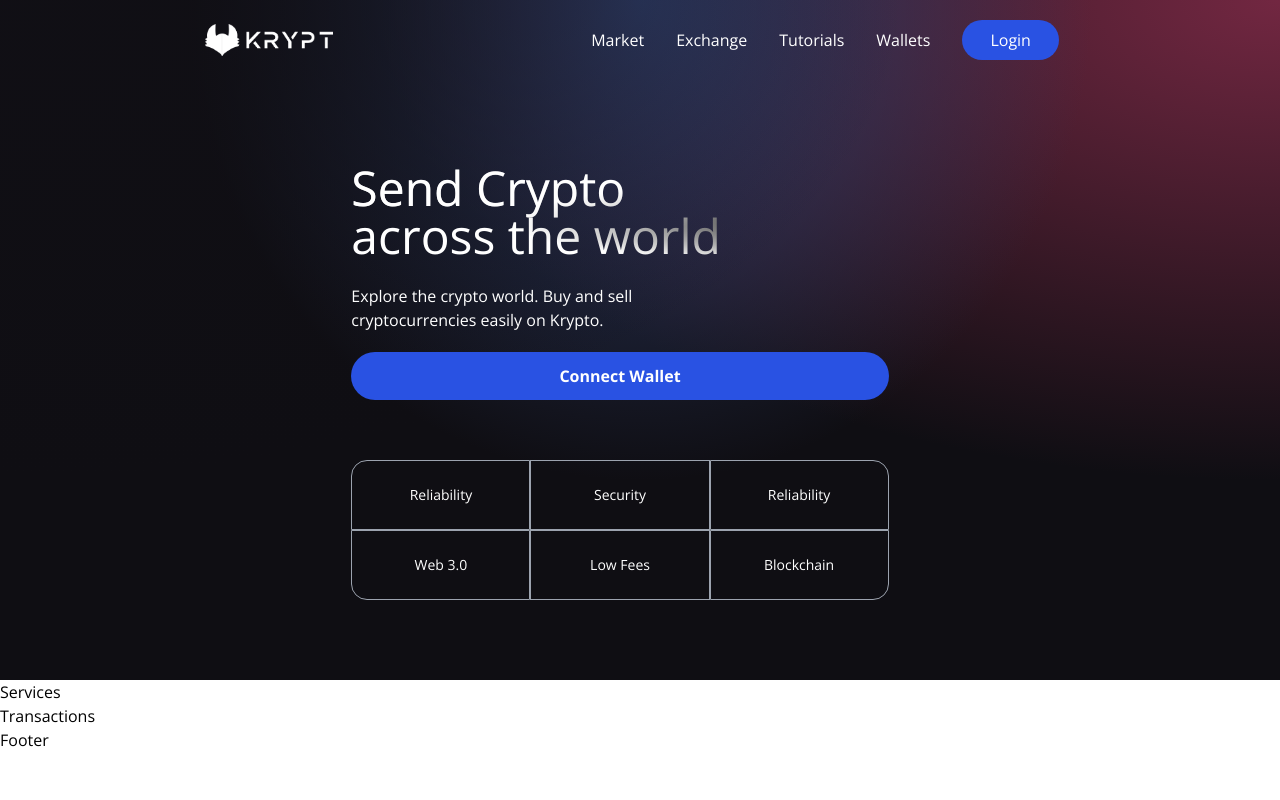
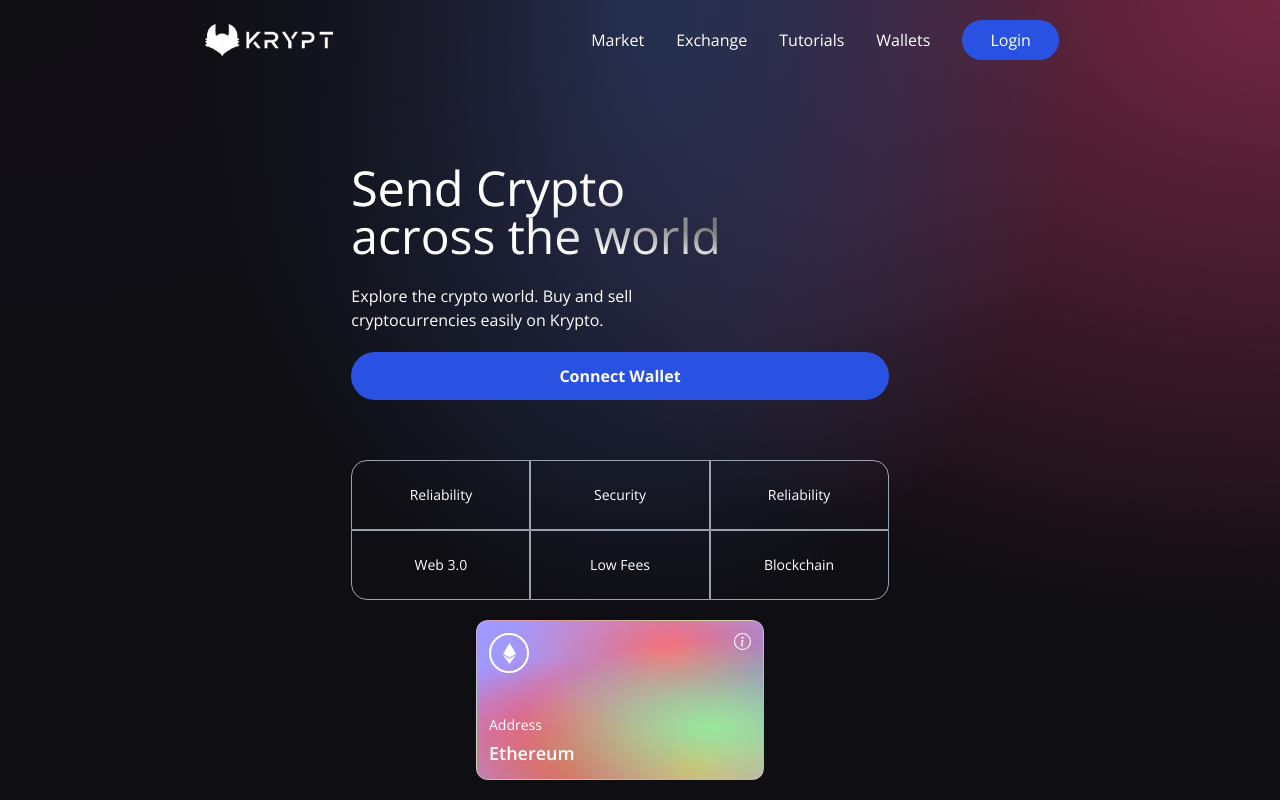
Before and after one commit to nexticodes/react-dapp, a React (Vite) app in the folder client/: page / in a window 1280 px wide. Shown: the top 800 px of the page. Built offline with nearby package versions, Linux system fonts and the light colour scheme.

Commit message:
Render card.

```diff
--- a/client/src/components/Welcome.jsx
+++ b/client/src/components/Welcome.jsx
@@ -1,6 +1,6 @@
 import { AiFillPlayCircle } from 'react-icons/ai';
 import { SiEthereum } from 'react-icons/si';
-import { BsInfoCircle } from 'react-icons/bs';
+import { BsInfo, BsInfoCircle } from 'react-icons/bs';
 
 import { Loader } from './';
 
@@ -45,7 +45,25 @@
                             Blockchain
                         </div>
                     </div>
-                    <div >
+                    <div className="flex flex-col flex-1 items-center justify-start w-full md:mt-0 mt-10">
+                        <div className="p-3 justify-end items-start flex-col rounded-xl h-40 sm:w-72 w-full my-5 eth-card white-glassmorphism">
+                            <div className="flex justify-between flex-col w-full h-full">
+                                <div className="flex justify-between items-start">
+                                    <div className="w-10 h-10 rounded-full border-2 border-white flex justify-center items-center">
+                                        <SiEthereum fontSize={21} color="#fff"/>
+                                    </div>
+                                        <BsInfoCircle fontSize={17} color="#fff"/>
+                                </div>
+                                <div>
+                                    <p className="text-white font-light text-sm">
+                                        Address
+                                    </p>
+                                    <p className="text-white font-semibold text-lg mt-1">
+                                        Ethereum
+                                    </p>
+                                </div>
+                            </div>
+                        </div>
 
                     </div>
                 </div>
```
